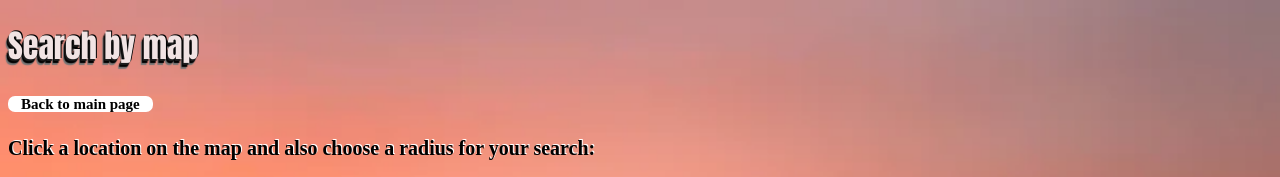
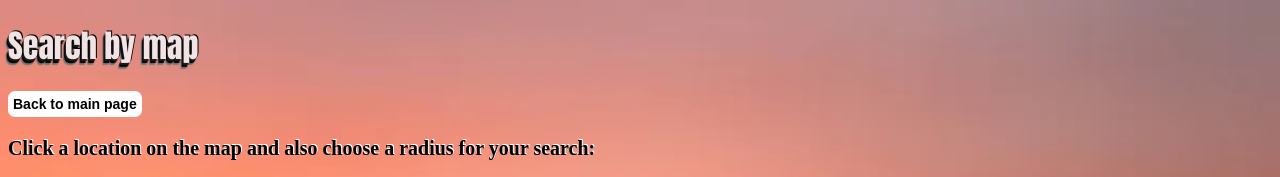
Before and after one commit to MnsDej/Group5SearchEngine, a website: page client/harder.html in a window 1280 px wide. Shown: the top 177 px of the page. Drawn offline with Linux system fonts and the light colour scheme; some packages are replaced by stand-ins of ours.

Commit message:
update home button

```diff
--- a/client/style.css
+++ b/client/style.css
@@ -157,7 +157,7 @@ div[style="text-align:center"] a:hover {
 .back {
   font-weight: bold;
   cursor: pointer;
-  padding: 0 13px;
+  padding: 5px;
   border-radius: 7px;
   border: 1px solid transparent;
   transition: background .3s ease, color .3s ease;
@@ -165,9 +165,10 @@ div[style="text-align:center"] a:hover {
   border-color: #e8e8e8;
   color: #000;
   line-height: 25px;
-  font-size: 15px;
+  font-size: 14px;
   border: none;
   text-decoration: none;
+  font-family: 'Poppins', sans-serif;
 }
 
 .back:hover {
```
